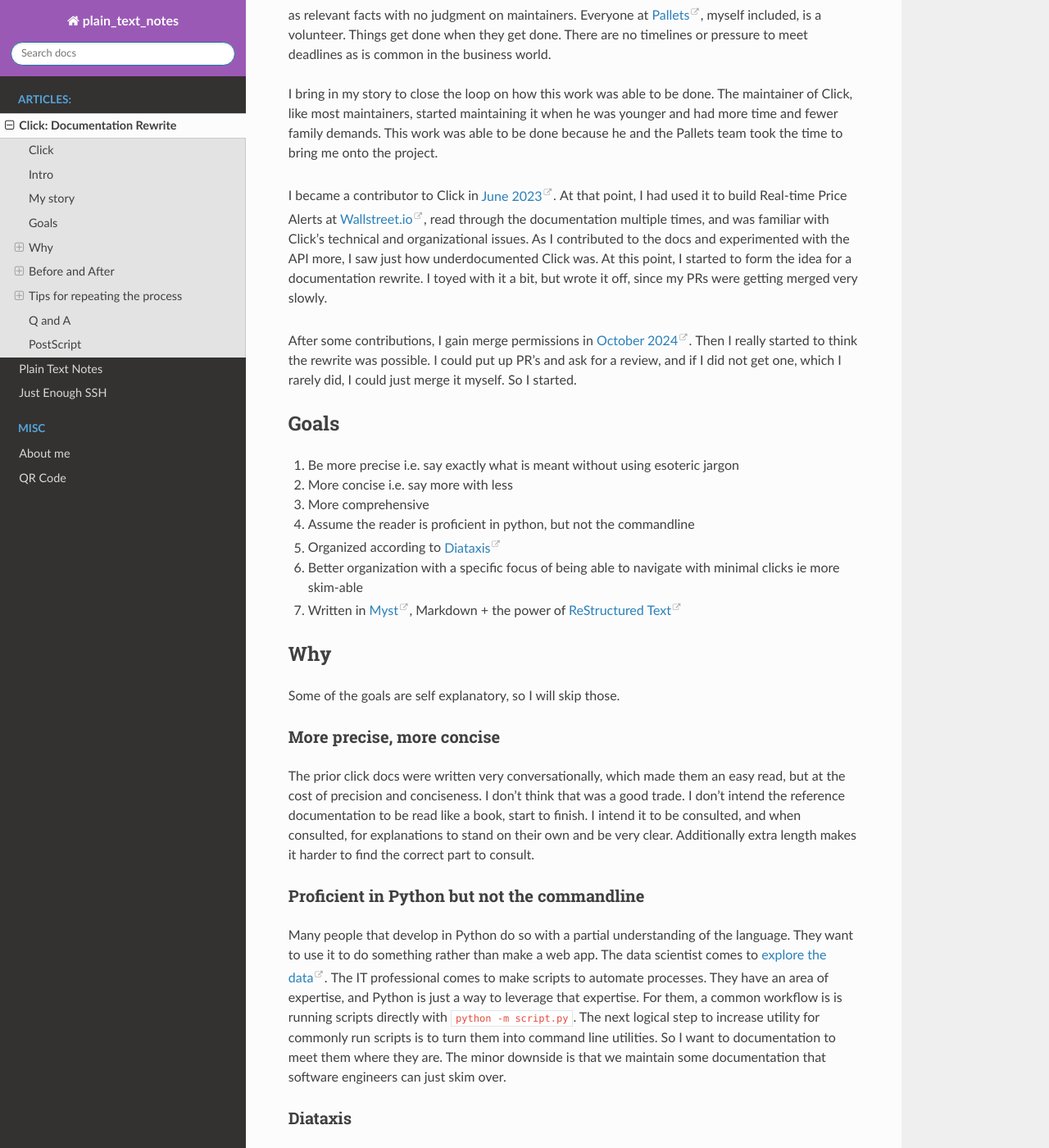
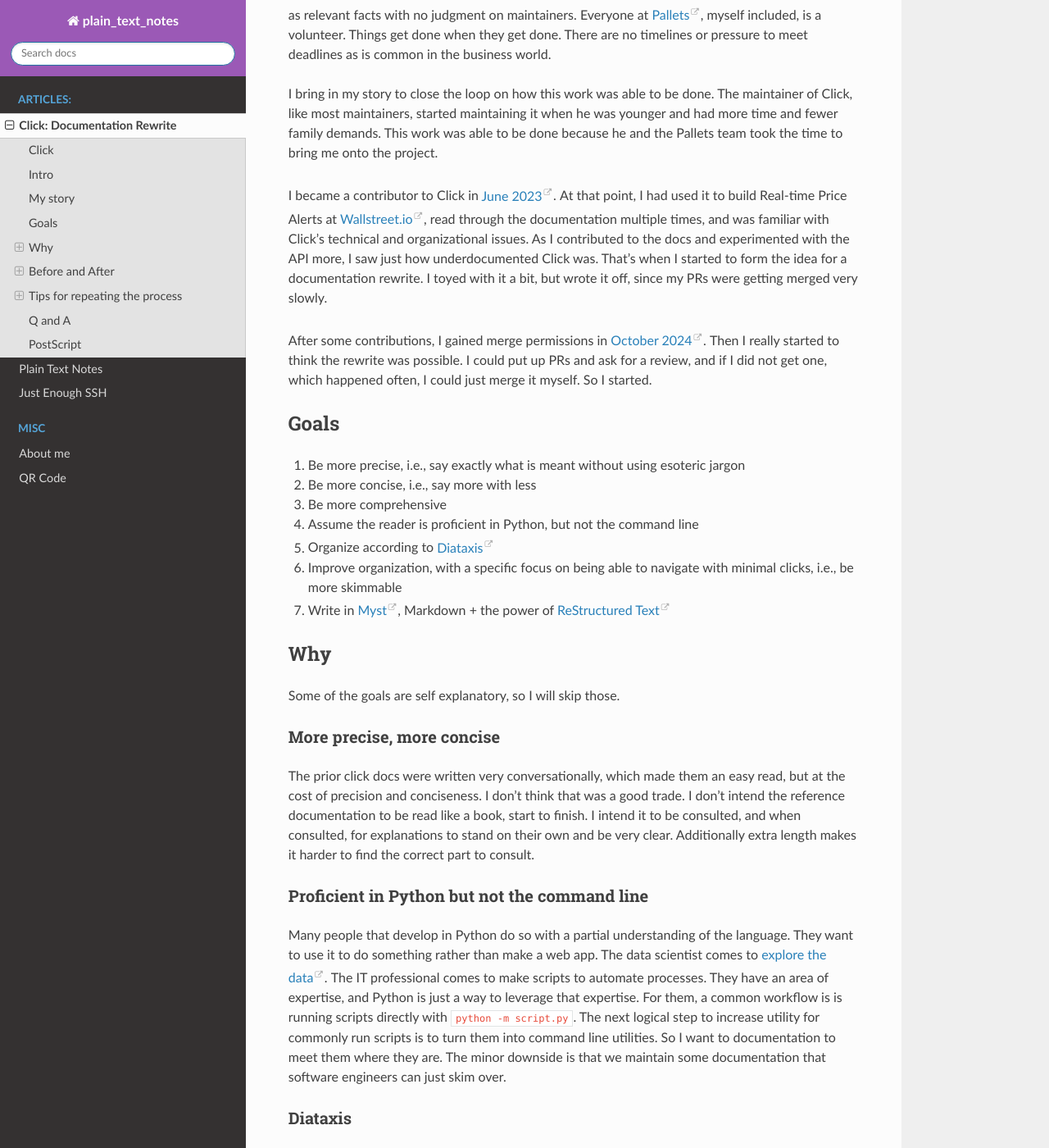
Before and after one commit to Rowlando13/plain-text-notes, a Sphinx documentation site: the page built from docs/click/click_docs_rewrite.md, in a window 1280 px wide and 1400 px high, scrolled down 1332 px. Shown: the whole window at 82% size. Built offline with Sphinx 7.4.7 and the Read the Docs theme 3.1.0, drawn with Linux system fonts in a browser that asks for light colours; some of the changed text lies outside the part shown.

Commit message:
Fix typos.

```diff
--- a/docs/click/click_docs_rewrite.md
+++ b/docs/click/click_docs_rewrite.md
@@ -53,18 +53,18 @@ Note: At various points, I will say 'this was slow' or 'PRs were not getting rev
 
 I bring in my story to close the loop on how this work was able to be done. The maintainer of Click, like most maintainers, started maintaining it when he was younger and had more time and fewer family demands. This work was able to be done because he and the Pallets team took the time to bring me onto the project.
 
-I became a contributor to Click in [June 2023](https://github.com/pallets/click/pull/2515). At that point, I had used it to build Real-time Price Alerts at [Wallstreet.io](https://wallstreet.io/platform), read through the documentation multiple times, and was familiar with Click's technical and organizational issues. As I contributed to the docs and experimented with the API more, I saw just how underdocumented Click was. At this point, I started to form the idea for a documentation rewrite. I toyed with it a bit, but wrote it off, since my PRs were getting merged very slowly.
+I became a contributor to Click in [June 2023](https://github.com/pallets/click/pull/2515). At that point, I had used it to build Real-time Price Alerts at [Wallstreet.io](https://wallstreet.io/platform), read through the documentation multiple times, and was familiar with Click's technical and organizational issues. As I contributed to the docs and experimented with the API more, I saw just how underdocumented Click was. That's when I started to form the idea for a documentation rewrite. I toyed with it a bit, but wrote it off, since my PRs were getting merged very slowly.
 
-After some contributions, I gain merge permissions in [October 2024](https://github.com/pallets/click/pull/2551). Then I really started to think the rewrite was possible. I could put up PR's and ask for a review, and if I did not get one, which I rarely did, I could just merge it myself. So I started.
+After some contributions, I gained merge permissions in [October 2024](https://github.com/pallets/click/pull/2551). Then I really started to think the rewrite was possible. I could put up PRs and ask for a review, and if I did not get one, which happened often, I could just merge it myself. So I started.
 
 ## Goals
-1. Be more precise i.e. say exactly what is meant without using esoteric jargon
-2. More concise i.e. say more with less
-1. More comprehensive
-1. Assume the reader is proficient in python, but not the commandline
-1. Organized according to [Diataxis](https://diataxis.fr/)
-1. Better organization with a specific focus of being able to navigate with minimal clicks ie more skim-able
-1. Written in [Myst](https://myst-parser.readthedocs.io/en/latest), Markdown + the power of [ReStructured Text](https://www.sphinx-doc.org/en/master/usage/restructuredtext/index.html)
+1. Be more precise, i.e., say exactly what is meant without using esoteric jargon
+2. Be more concise, i.e., say more with less
+1. Be more comprehensive
+1. Assume the reader is proficient in Python, but not the command line
+1. Organize according to [Diataxis](https://diataxis.fr/)
+1. Improve organization, with a specific focus on being able to navigate with minimal clicks, i.e., be more skimmable
+1. Write in [Myst](https://myst-parser.readthedocs.io/en/latest), Markdown + the power of [ReStructured Text](https://www.sphinx-doc.org/en/master/usage/restructuredtext/index.html)
 
 ## Why
 Some of the goals are self explanatory, so I will skip those.
@@ -72,7 +72,7 @@ Some of the goals are self explanatory, so I will skip those.
 ### More precise, more concise
 The prior click docs were written very conversationally, which made them an easy read, but at the cost of precision and conciseness. I don't think that was a good trade. I don't intend the reference documentation to be read like a book, start to finish. I intend it to be consulted, and when consulted, for explanations to stand on their own and be very clear. Additionally extra length makes it harder to find the correct part to consult.
 
-### Proficient in Python but not the commandline
+### Proficient in Python but not the command line
 Many people that develop in Python do so with a partial understanding of the language. They want to use it to do something rather than make a web app. The data scientist comes to [explore the data](https://blog.jetbrains.com/pycharm/2025/09/why-is-python-so-popular/#2-strength-in-data-science-and-analytics). The IT professional comes to make scripts to automate processes. They have an area of expertise, and Python is just a way to leverage that expertise. For them, a common workflow is is running scripts directly with `python -m script.py`. The next logical step to increase utility for commonly run scripts is to turn them  into command line utilities. So I want to documentation to meet them where they are. The minor downside is that we maintain some documentation that software engineers can just skim over.
 
 ### Diataxis
@@ -235,7 +235,7 @@ Options:
 * In the first pass, for each subsection (the smallest section that has a heading), decide if it belongs in reference, concepts, guides, or tutorials, then rewrite it to more cleanly fit in that section. Some subsections may not need rewriting. If multiple people are working on it, then you may need an issue to keep track of this.
 * In the second pass do a reorg by type. Then mark the holes that appear and with issues.
 * **Payoff:**  Really good, but things were a bit messy until the second pass was done.
-### More skim-able
+### More skimmable
 * This was mostly just adding auto generated table of contents provided by Myst and replacing paragraphs with bullets and tables.
 * **Payoff:** Less words => less to maintain. Anecdotally, I have had two completely unprompted instances of users saying that the new docs are very easy to navigate.
 
```
